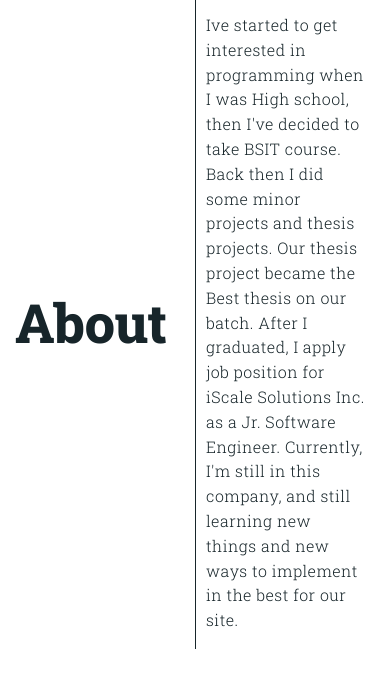
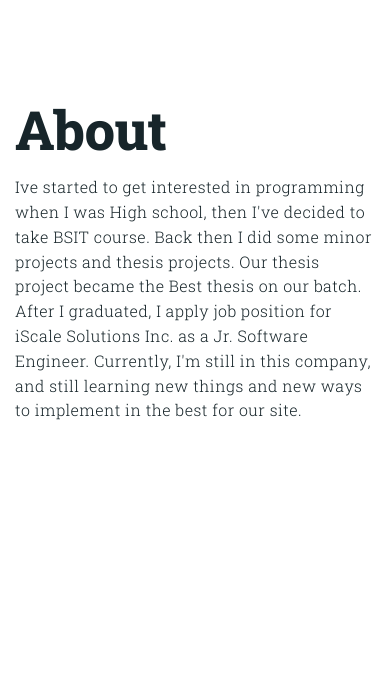
Before and after one commit to jcorpuz1999/jc-portfolio, a plain HTML site: page about.html in a window 390 px wide. Shown: the part 83-770 px from the top of the page. Drawn offline with Linux system fonts and the light colour scheme.

Commit message:
mobile-friendly implemented

```diff
--- a/about.html
+++ b/about.html
@@ -6,6 +6,7 @@
     <meta content="width=device-width, initial-scale=1" name="viewport" />
     <title>About || Portfolio</title>
     <link rel="stylesheet" href="style/style.css">
+    <script src="./func.js"></script>
     <!-- <link rel="shortcut icon" type="image/jpg" href=”Favicon_Image_Location”/> -->
 </head>
 <body>
@@ -14,7 +15,9 @@
             <div class="sub-container">
                 <header class="header">
                     <div class="site-logo">
-                        <img src="./assets/images/web-development.svg" width="36" height="36"/>
+                        <a href="index.html">
+                            <img src="./assets/images/web-development.svg" width="36" height="36"/>
+                        </a>
                     </div>
                     <div class="site-links">
                         <div class="site-links-container">
--- a/style/style.css
+++ b/style/style.css
@@ -250,6 +250,16 @@ body{
     .typogrpahy-h1{
         font-size: 3.375rem;
     }
+    .main-about-body-container{
+        flex-direction: column;
+    }
+    .about-container, .about-h1-container{
+        width: 100%;
+    }
+    .about-container{
+        border-left: none;
+        padding: 0px;
+    }
 }
 @media screen and (max-height: 450px) {
     .sidebar {padding-top: 15px;}
```
Also changed, not shown: contact.html (+3 -1 lines), index.html (+3 -1 lines), projects.html (+3 -1 lines), services.html (+3 -1 lines).
